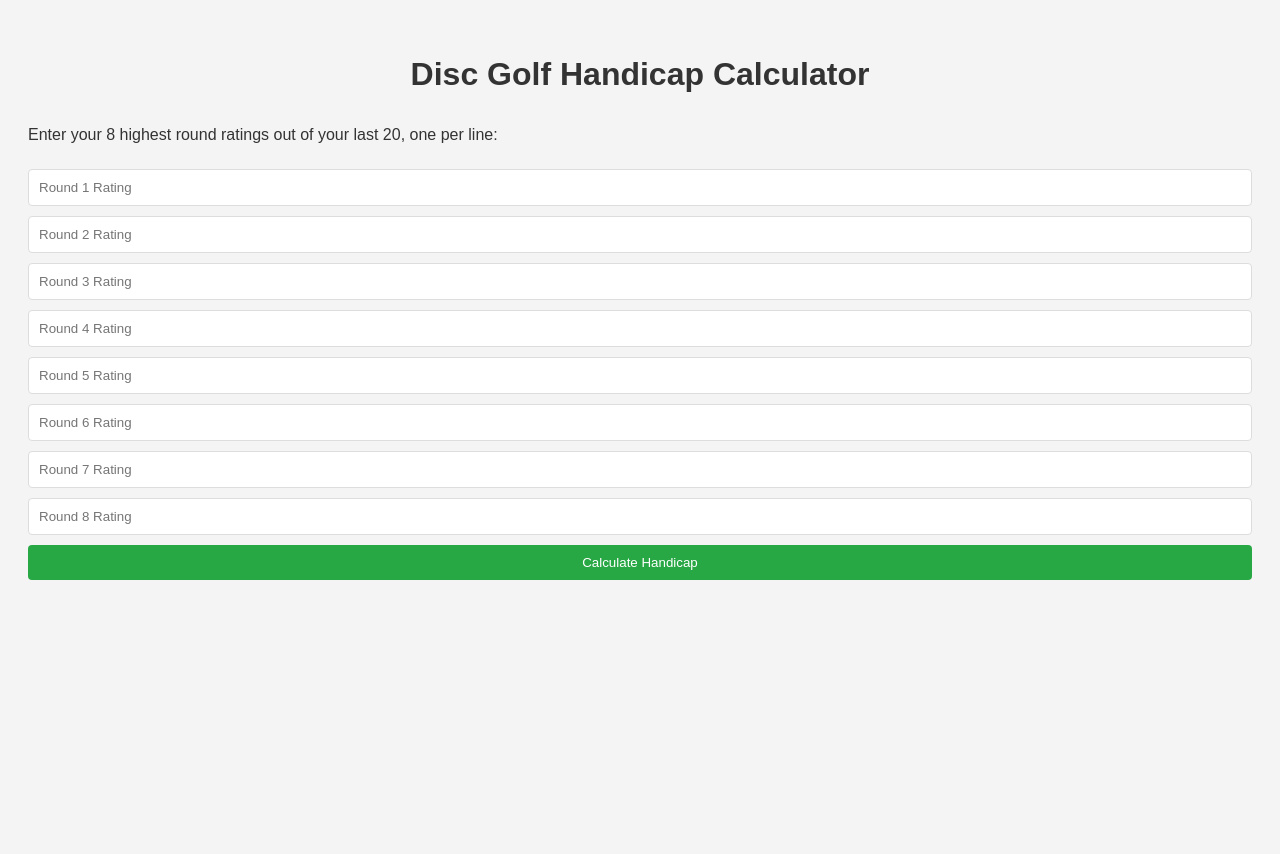
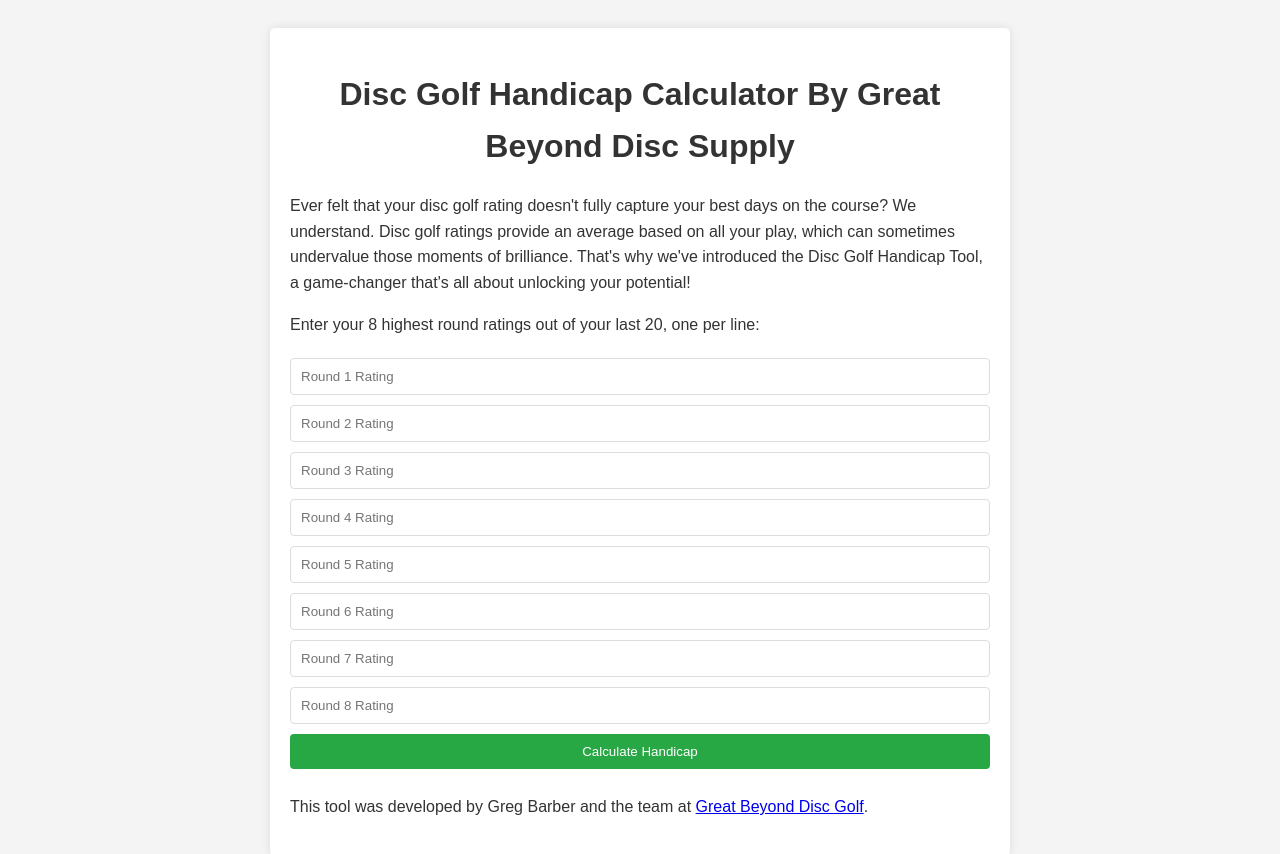
Before and after one commit to gbarb18/Disc-Gold-Handicap-Tool, a plain HTML site: page index.html in a window 1280 px wide. Before the commit the page ends 800 px from the top, so only its background shows below. Drawn offline with Linux system fonts and the light colour scheme.

Commit message:
Update index.html
Changes Made:
Header Section: Added at the top, providing context about the tool.
Main Calculator Section: Retains your original calculator functionality with input fields and the calculate button.
Footer Section: Added at the bottom, giving credit to the developers with a link to Great Beyond Disc Golf.
This layout keeps the calculator's original functionality intact while enhancing the overall presentation and user experience with additional contextual information and proper credits.

```diff
--- a/index.html
+++ b/index.html
@@ -7,9 +7,14 @@
     <title>Disc Golf Handicap Calculator</title>
 </head>
 <body>
-    <h1>Disc Golf Handicap Calculator</h1>
+    <div class="container">
+        <header>
+            <h1>Disc Golf Handicap Calculator By Great Beyond Disc Supply</h1>
+            <p>Ever felt that your disc golf rating doesn't fully capture your best days on the course? We understand. Disc golf ratings provide an average based on all your play, which can sometimes undervalue those moments of brilliance. That's why we've introduced the Disc Golf Handicap Tool, a game-changer that's all about unlocking your potential!</p>
+        </header>
+
+        <div id="calculator">
             <p>Enter your 8 highest round ratings out of your last 20, one per line:</p>
-
             <div id="rating-inputs">
                 <input type="number" id="rating1" placeholder="Round 1 Rating"><br>
                 <input type="number" id="rating2" placeholder="Round 2 Rating"><br>
@@ -20,9 +25,14 @@
                 <input type="number" id="rating7" placeholder="Round 7 Rating"><br>
                 <input type="number" id="rating8" placeholder="Round 8 Rating"><br>
             </div>
-
             <button onclick="calculateHandicap()">Calculate Handicap</button>
             <p id="result"></p>
+        </div>
+
+        <footer>
+            <p>This tool was developed by Greg Barber and the team at <a href="https://greatbeyond.substack.com" target="_blank">Great Beyond Disc Golf</a>.</p>
+        </footer>
+    </div>
 
     <script src="script.js"></script>
 </body>
```
Lines whose indentation alone changed are shown as unchanged.
